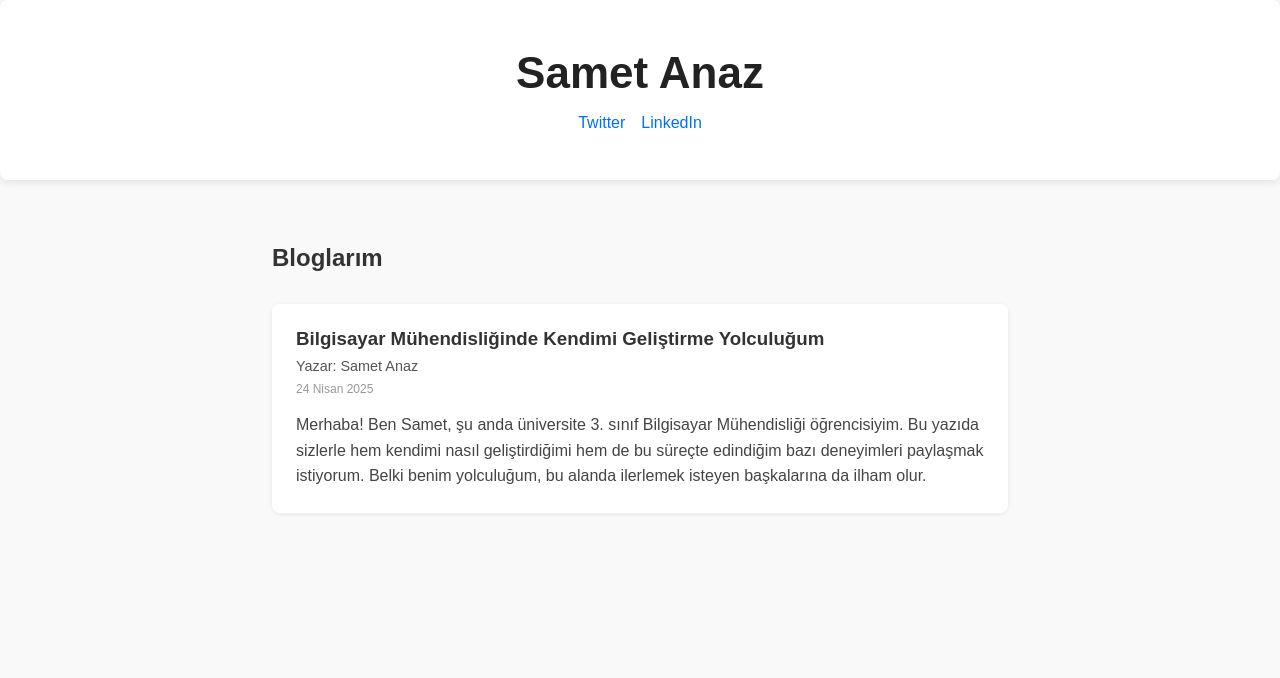
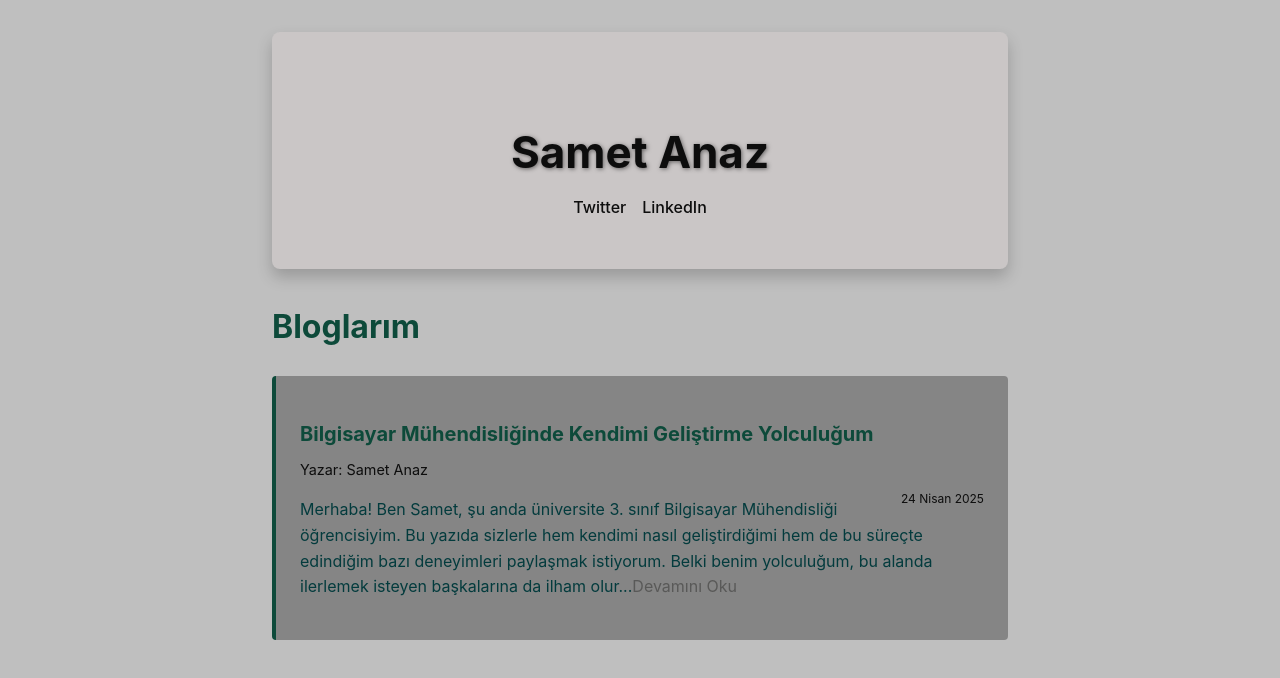
Before and after one commit to SametAnaz/beyond-samet, a Next.js app: page / in a window 1280 px wide. Shown: the top 678 px of the page. Built offline with nearby package versions, Linux system fonts and the light colour scheme.

Commit message:
visual improvements

```diff
--- a/pages/index.js
+++ b/pages/index.js
@@ -1,11 +1,11 @@
 // pages/index.js
 import React from "react";
 import Link from "next/link";
-import styles from "../styles/home.module.css";
+import styles from "../styles/Home.module.css";
 
 export default function Home() {
   return (
-    <>
+    <main className={styles.container}>
       {/* Hero Bölümü */}
       <section className={styles.hero}>
         <h1>Samet Anaz</h1>
@@ -16,7 +16,7 @@ export default function Home() {
       </section>
 
       {/* Blog Giriş Bölümü */}
-      <section className={`${styles.blogIntro} ${styles.container}`}>
+      <section className={styles.blogIntro}>
         <h2>Bloglarım</h2>
         <article className={styles.postPreview}>
           <h3>
@@ -29,13 +29,14 @@ export default function Home() {
             24 Nisan 2025
           </time>
           <p className={styles.postExcerpt}>
-            Merhaba! Ben Samet, şu anda üniversite 3. sınıf Bilgisayar Mühendisliği öğrencisiyim. Bu
-            yazıda sizlerle hem kendimi nasıl geliştirdiğimi hem de bu süreçte edindiğim bazı deneyimleri
-            paylaşmak istiyorum. Belki benim yolculuğum, bu alanda ilerlemek isteyen başkalarına da
-            ilham olur.
+            Merhaba! Ben Samet, şu anda üniversite 3. sınıf Bilgisayar Mühendisliği öğrencisiyim.
+            Bu yazıda sizlerle hem kendimi nasıl geliştirdiğimi hem de bu süreçte edindiğim bazı
+            deneyimleri paylaşmak istiyorum. Belki benim yolculuğum, bu alanda ilerlemek isteyen
+            başkalarına da ilham olur...
+            <Link href="/blog/blog-yazi-1">Devamını Oku</Link>
           </p>
         </article>
       </section>
-    </>
+    </main>
   );
 }
--- a/styles/Home.module.css
+++ b/styles/Home.module.css
@@ -1,168 +1,88 @@
-.page {
-  --gray-rgb: 0, 0, 0;
-  --gray-alpha-200: rgba(var(--gray-rgb), 0.08);
-  --gray-alpha-100: rgba(var(--gray-rgb), 0.05);
+/* styles/Home.module.css */
 
-  --button-primary-hover: #383838;
-  --button-secondary-hover: #f2f2f2;
-
-  display: grid;
-  grid-template-rows: 20px 1fr 20px;
-  align-items: center;
-  justify-items: center;
-  min-height: 100svh;
-  padding: 80px;
-  gap: 64px;
-  font-family: var(--font-geist-sans);
+.container {
+  max-width: 800px;
+  margin: 0 auto;
+  padding: 2rem;
 }
 
-@media (prefers-color-scheme: dark) {
-  .page {
-    --gray-rgb: 255, 255, 255;
-    --gray-alpha-200: rgba(var(--gray-rgb), 0.145);
-    --gray-alpha-100: rgba(var(--gray-rgb), 0.06);
-
-    --button-primary-hover: #ccc;
-    --button-secondary-hover: #1a1a1a;
-  }
+.hero {
+  background-color: #cac6c6;
+  color: #fff;
+  border-radius: 8px;
+  text-align: center;
+  padding: 3rem 2rem;
+  margin-bottom: 2rem;
+  box-shadow: 0 8px 16px rgba(0, 0, 0, 0.2);
 }
 
-.main {
-  display: flex;
-  flex-direction: column;
-  gap: 32px;
-  grid-row-start: 2;
+.hero h1 {
+  font-size: 2.75rem;
+  margin-bottom: 0.5rem;
+  text-shadow: 1px 1px 4px rgba(0, 0, 0, 0.5);
 }
 
-.main ol {
-  font-family: var(--font-geist-mono);
-  padding-left: 0;
-  margin: 0;
-  font-size: 14px;
-  line-height: 24px;
-  letter-spacing: -0.01em;
-  list-style-position: inside;
+.socialLinks a {
+  margin: 0 0.5rem;
+  color: #0D0D0D;
+  font-weight: 500;
+  text-decoration: none;
+  transition: color 0.2s;
 }
 
-.main li:not(:last-of-type) {
-  margin-bottom: 8px;
+.socialLinks a:hover {
+  color: #526126; /* Dark-Pond-4 */
 }
 
-.main code {
-  font-family: inherit;
-  background: var(--gray-alpha-100);
-  padding: 2px 4px;
-  border-radius: 4px;
-  font-weight: 600;
+.blogIntro {
+  margin-top: 2rem;
 }
 
-.ctas {
-  display: flex;
-  gap: 16px;
+.blogIntro h2 {
+  font-size: 2rem;
+  color: #0D4A3A; /* Dark-Pond-2 */
+  text-align: left;    /* Sol hizalama */
+  margin-bottom: 1.5rem;
 }
 
-.ctas a {
-  appearance: none;
-  border-radius: 128px;
-  height: 48px;
-  padding: 0 20px;
-  border: none;
-  border: 1px solid transparent;
-  transition:
-    background 0.2s,
-    color 0.2s,
-    border-color 0.2s;
-  cursor: pointer;
-  display: flex;
-  align-items: center;
-  justify-content: center;
-  font-size: 16px;
-  line-height: 20px;
-  font-weight: 500;
+.postPreview {
+  background-color: #5959588e; /* Dark-Pond-1 */
+  border-left: 4px solid #0D4A3A; /* Dark-Pond-2 */
+  padding: 1.5rem;
+  margin-bottom: 1.5rem;
+  border-radius: 4px;
+  color: #033B3D; /* Dark-Pond-1 (text) */
+  transition: transform 0.2s, box-shadow 0.2s;
 }
 
-a.primary {
-  background: var(--foreground);
-  color: var(--background);
-  gap: 8px;
+.postPreview:hover {
+  transform: translateY(-4px);
+  box-shadow: 0 4px 12px rgba(0, 0, 0, 0.1);
 }
 
-a.secondary {
-  border-color: var(--gray-alpha-200);
-  min-width: 158px;
+.postPreview h3 a {
+  color: #0D4A3A; /* Dark-Pond-2 */
+  font-size: 1.25rem;
+  text-decoration: none;
 }
 
-.footer {
-  grid-row-start: 3;
-  display: flex;
-  gap: 24px;
+.postPreview h3 a:hover {
+  color: #0D0D0D; /* Dark-Pond-4 */
 }
 
-.footer a {
-  display: flex;
-  align-items: center;
-  gap: 8px;
+.postAuthor {
+  font-size: 0.9rem;
+  color: #0D0D0D; /* Dark-Pond-3 */
+  margin: 0.5rem 0;
 }
 
-.footer img {
-  flex-shrink: 0;
+.postDate {
+  font-size: 0.75rem;
+  color: #0D0D0D; /* Dark-Pond-5 */
+  float: right;
 }
 
-/* Enable hover only on non-touch devices */
-@media (hover: hover) and (pointer: fine) {
-  a.primary:hover {
-    background: var(--button-primary-hover);
-    border-color: transparent;
-  }
-
-  a.secondary:hover {
-    background: var(--button-secondary-hover);
-    border-color: transparent;
-  }
-
-  .footer a:hover {
-    text-decoration: underline;
-    text-underline-offset: 4px;
-  }
+.postExcerpt {
+  margin-top: 1rem;
+  line-height: 1.6;
 }
-
-@media (max-width: 600px) {
-  .page {
-    padding: 32px;
-    padding-bottom: 80px;
-  }
-
-  .main {
-    align-items: center;
-  }
-
-  .main ol {
-    text-align: center;
-  }
-
-  .ctas {
-    flex-direction: column;
-  }
-
-  .ctas a {
-    font-size: 14px;
-    height: 40px;
-    padding: 0 16px;
-  }
-
-  a.secondary {
-    min-width: auto;
-  }
-
-  .footer {
-    flex-wrap: wrap;
-    align-items: center;
-    justify-content: center;
-  }
-}
-
-@media (prefers-color-scheme: dark) {
-  .logo {
-    filter: invert();
-  }
-}
--- a/styles/globals.css
+++ b/styles/globals.css
@@ -1,55 +1,56 @@
-:root {
-  --background: #ffffff;
-  --foreground: #171717;
+/* styles/globals.css */
+
+/* Base reset: remove default margin/padding and set box-sizing */
+html, body {
+  margin: 0;               /* Remove default page margins */
+  padding: 0;              /* Remove default page padding */
+  font-family: -apple-system, BlinkMacSystemFont, 'Segoe UI', Roboto, Ubuntu,
+    Cantarell, 'Open Sans', 'Helvetica Neue', sans-serif;
+  background-color: #BFBFBF; /* Main background: off-white */
+  color: #0D4A3A;            /* Body text: very dark brown */
+  line-height: 1.6;
+}
+*, *::before, *::after {
+  box-sizing: border-box;  /* Include padding/border in element’s width */
 }
 
-@media (prefers-color-scheme: dark) {
-  :root {
-    --background: #0a0a0a;
-    --foreground: #ededed;
-  }
+/* Centered container used by pages and components */
+.container {
+  max-width: 800px;
+  margin: 0 auto;
+  padding: 2rem;
 }
 
-html,
-body {
-  max-width: 100vw;
-  overflow-x: hidden;
+/* Headings across the site */
+h1, h2, h3, h4 {
+  color: #0D0D0D;          /* Headings: nearly black */
+  margin-bottom: 0.5rem;
 }
 
-body {
-  color: var(--foreground);
-  background: var(--background);
-  font-family: Arial, Helvetica, sans-serif;
-  -webkit-font-smoothing: antialiased;
-  -moz-osx-font-smoothing: grayscale;
-}
-body {
-  background: #f9f9f9;
-  color: #333;
-  margin: 0;
-  padding: 0;
-  font-family: sans-serif;
+/* Paragraphs */
+p {
+  margin-bottom: 1rem;
 }
 
-* {
-  box-sizing: border-box;
-  padding: 0;
-  margin: 0;
+/* Link styling */
+a {
+  color: #595958;          /* Link color: muted red */
+  text-decoration: none;
+  transition: color 0.2s ease-in-out;
+}
+a:hover {
+  color: #0D0D0D;          /* On hover: deep black */
 }
 
-a {
-  color: inherit;
-  text-decoration: none;
+/* Author credit in posts */
+.post-author {
+  font-size: 0.9rem;
+  color: #BFBFBF;          /* Secondary text: gray */
+  margin-bottom: 0.5rem;
 }
 
-@media (prefers-color-scheme: dark) {
-  html {
-    color-scheme: dark;
-  }
+/* Date stamp in previews/posts */
+.post-date, time {
+  font-size: 0.75rem;
+  color: #A6A6A6;          /* Secondary text: gray */
 }
-
-.post-author {
-  font-size: 0.9rem;
-  color: #555;
-  margin-bottom: 0.5rem;
-}
--- a/styles/home.module.css
+++ /dev/null
@@ -1,79 +0,0 @@
-/* styles/home.module.css */
-.container {
-    max-width: 800px;
-    margin: 0 auto;
-    padding: 2rem;
-  }
-
-  .hero {
-    background: #ffffff;
-    border-radius: 8px;
-    box-shadow: 0 2px 8px rgba(0, 0, 0, 0.1);
-    text-align: center;
-    padding: 3rem 2rem;
-    margin-bottom: 2rem;
-  }
-
-  .hero h1 {
-    font-size: 2.75rem;
-    margin-bottom: 0.5rem;
-    color: #222;
-  }
-
-  .socialLinks {
-    margin-top: 1rem;
-  }
-
-  .socialLinks a {
-    margin: 0 0.5rem;
-    font-weight: 500;
-    color: #0070f3;
-    text-decoration: none;
-    transition: color 0.2s;
-  }
-
-  .socialLinks a:hover {
-    color: #0051a3;
-  }
-
-  .blogIntro {
-    display: flex;
-    flex-direction: column;
-    gap: 2rem;
-  }
-
-  .postPreview {
-    background: #ffffff;
-    border-radius: 8px;
-    box-shadow: 0 1px 4px rgba(0, 0, 0, 0.08);
-    padding: 1.5rem;
-    transition: transform 0.2s, box-shadow 0.2s;
-  }
-
-  .postPreview:hover {
-    transform: translateY(-4px);
-    box-shadow: 0 4px 12px rgba(0, 0, 0, 0.1);
-  }
-
-  .postPreview h3 {
-    margin: 0 0 0.5rem;
-  }
-
-  .postAuthor {
-    font-size: 0.9rem;
-    color: #555;
-    margin-bottom: 0.5rem;
-  }
-
-  .postDate {
-    display: block;
-    font-size: 0.75rem;
-    color: #999;
-    margin-bottom: 1rem;
-  }
-
-  .postExcerpt {
-    color: #444;
-    line-height: 1.6;
-    margin-top: 1rem;
-  }
```
